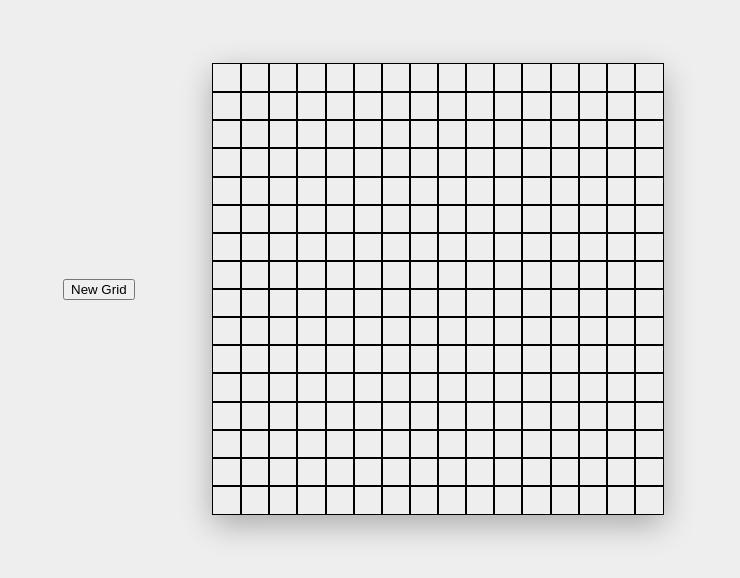
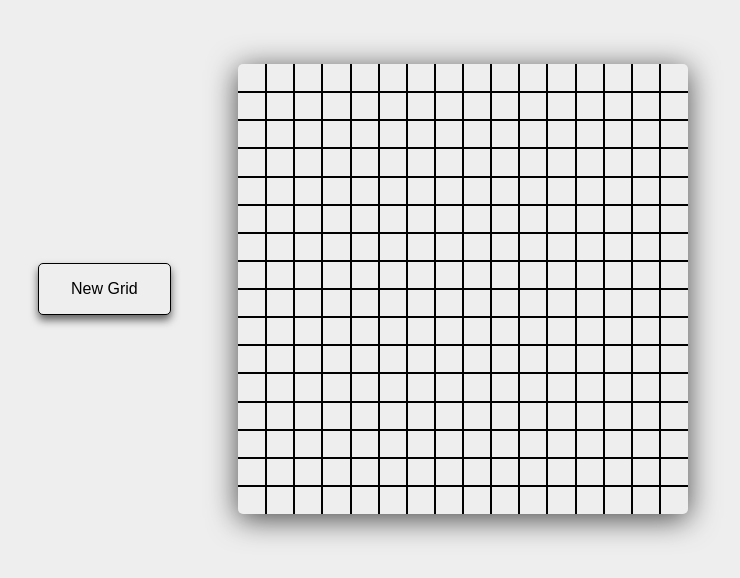
Before and after one commit to AndriySydorchuk/etch-a-sketch, a website: page index.html in a window 1280 px wide. Shown: the whole page, without its empty margins (277-1017 px from the left). Drawn offline with Linux system fonts and the light colour scheme; a web font is replaced by a local one.

Commit message:
Style btn

```diff
--- a/scss/main.scss
+++ b/scss/main.scss
@@ -22,7 +22,7 @@ body {
 }
 
 .container {
-  max-width: 600px;
+  max-width: 650px;
   margin: 0 auto;
 }
 
@@ -38,9 +38,31 @@ body {
   height: 450px;
   display: flex;
   flex-wrap: wrap;
-  box-shadow: 0 10px 30px rgba(0, 0, 0, 0.3);
+  box-shadow: 0 5px 30px rgba(0, 0, 0, 0.7);
+  border-radius: 5px;
+  overflow: hidden;
 
   &__item {
     outline: 1px solid #000;
   }
 }
+
+.btn {
+  background-color: $color-primary;
+  border: 1px solid #000;
+  border-radius: 5px;
+  padding: 1rem 2rem;
+  font-size: 16px;
+  transition: all 0.3s;
+  box-shadow: 0 5px 8px rgba(0, 0, 0, 0.6);
+
+  &:hover {
+    color: #fff;
+    background-color: #000;
+  }
+
+  &:active {
+    transform: translateY(6px);
+    box-shadow: 0 4px 15px rgba(0, 0, 0, 0.3);
+  }
+}
```
Also changed, not shown: css/style.css.
